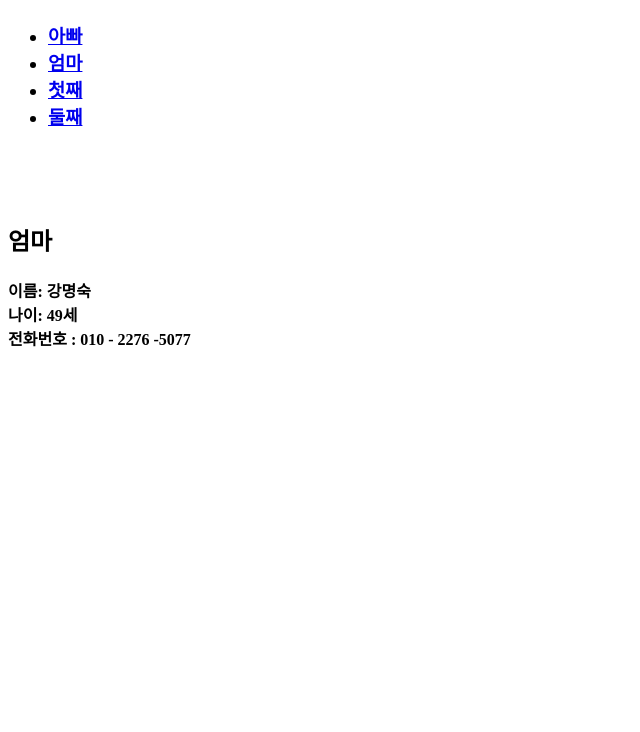
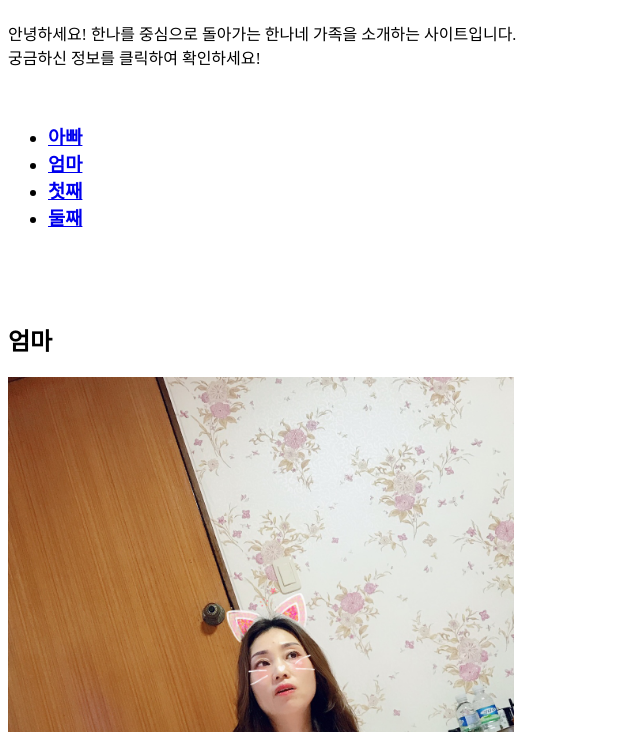
Before and after one commit to meoneme/my-first-web-site, a plain HTML site: page 엄마.html in a window 1280 px wide. Shown: the part 68-800 px from the top of the page, without its empty margins (0-640 px from the left). Drawn offline with Linux system fonts and the light colour scheme.

Commit message:
Update 엄마.html

```diff
--- a/엄마.html
+++ b/엄마.html
@@ -6,6 +6,9 @@
 </head>
 <body>
   <h1><a href="index.html">한나네 가족 list</a></h1>
+  <p>안녕하세요! 한나를 중심으로 돌아가는 한나네 가족을 소개하는 사이트입니다.<br>
+  궁금하신 정보를 클릭하여 확인하세요!</p>
+  <Br>
   <h3><ul>
     <li><a href="아빠.html">아빠</a></li>
     <li><a href="엄마.html">엄마</a></li>
@@ -14,6 +17,7 @@
   </ul></h3>
   <br><br><br>
   <h2> 엄마</h2>
+    <img src ="엄마.jpg" width ="40%">
   <h4> 이름: 강명숙<br>
     나이: 49세<br>
     전화번호 : 010 - 2276 -5077<br>
```
